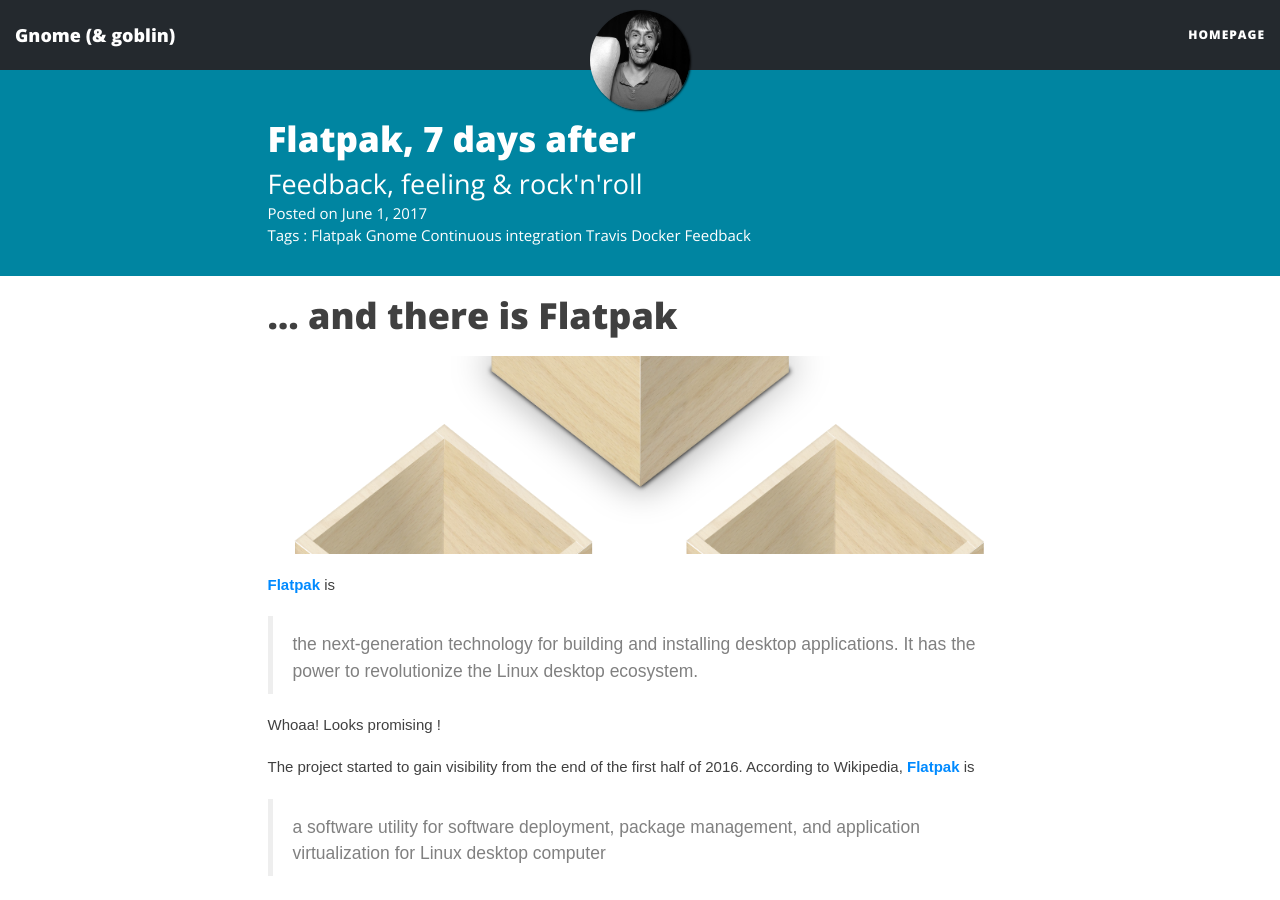
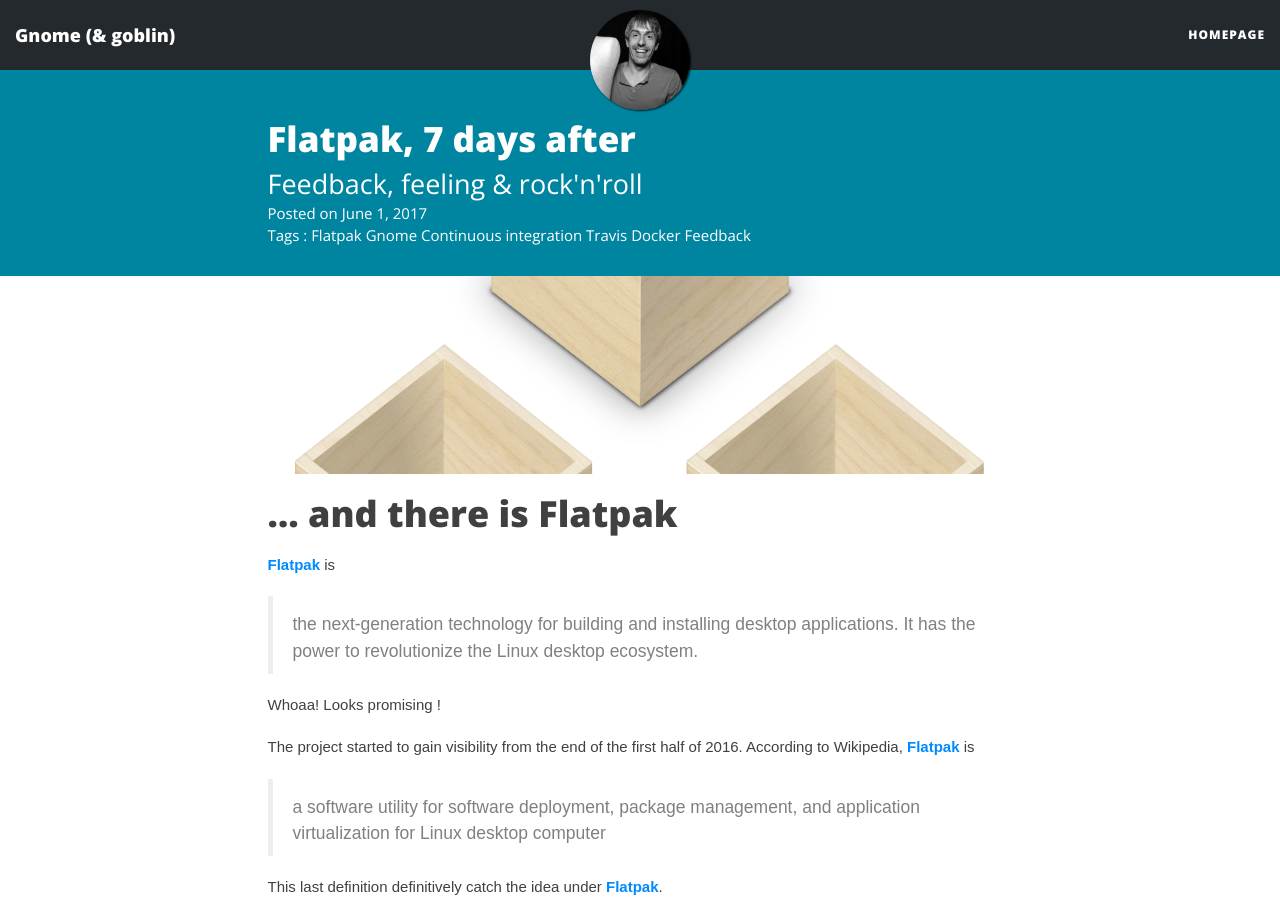
Before and after one commit to lcallarec/blog.io, a Jekyll site: the page built from _posts/2017-06-01-flatpak-intro.md, in a window 1280 px wide and 900 px high. Built offline with Jekyll 4.4.1, drawn with Linux system fonts in a browser that asks for light colours; nearby versions of some CDN libraries.

Commit message:
Add better post image integration

```diff
--- a/_layouts/post.html
+++ b/_layouts/post.html
@@ -8,6 +8,9 @@
   <div class="row">
     <div class="col-lg-8 col-lg-offset-2 col-md-10 col-md-offset-1">
       <article role="main" class="blog-post">
+        {% if page.image %}
+          <img src="{{ site.url }}/{{ page.image }}" class="header" />
+        {% endif %}
         {{ content }}
       </article>
 
--- a/_posts/2017-06-01-flatpak-intro.md
+++ b/_posts/2017-06-01-flatpak-intro.md
@@ -2,6 +2,7 @@
 layout: post
 title: Flatpak, 7 days after
 subtitle: Feedback, feeling & rock'n'roll
+image: assets/flatpak/flatpak-header.png
 tags:
   - Flatpak
   - Gnome
@@ -12,8 +13,6 @@
 ---
 
 # ... and there is Flatpak
-
-![]({{ site.url }}/assets/flatpak/flatpak-header.png){:class="img-responsive"}
 
 __[Flatpak](http://flatpak.org/)__ is
 
```
